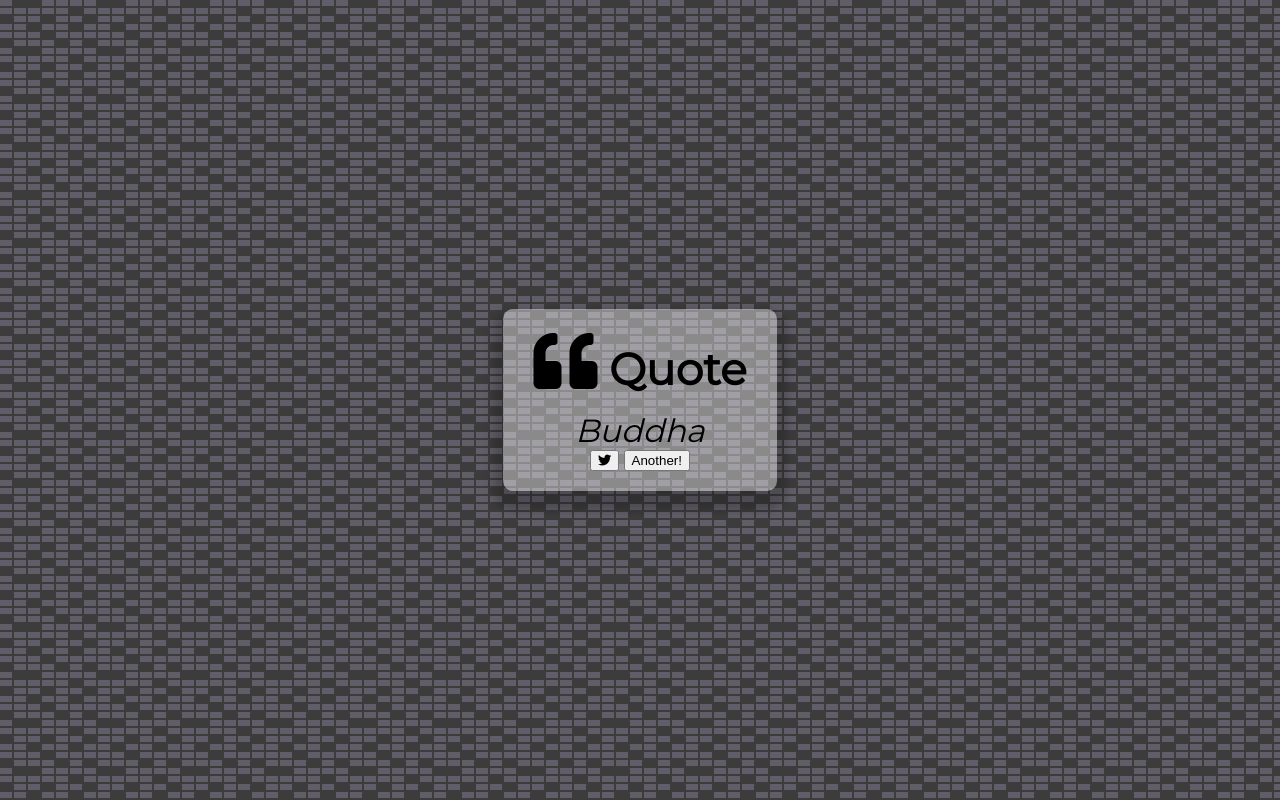
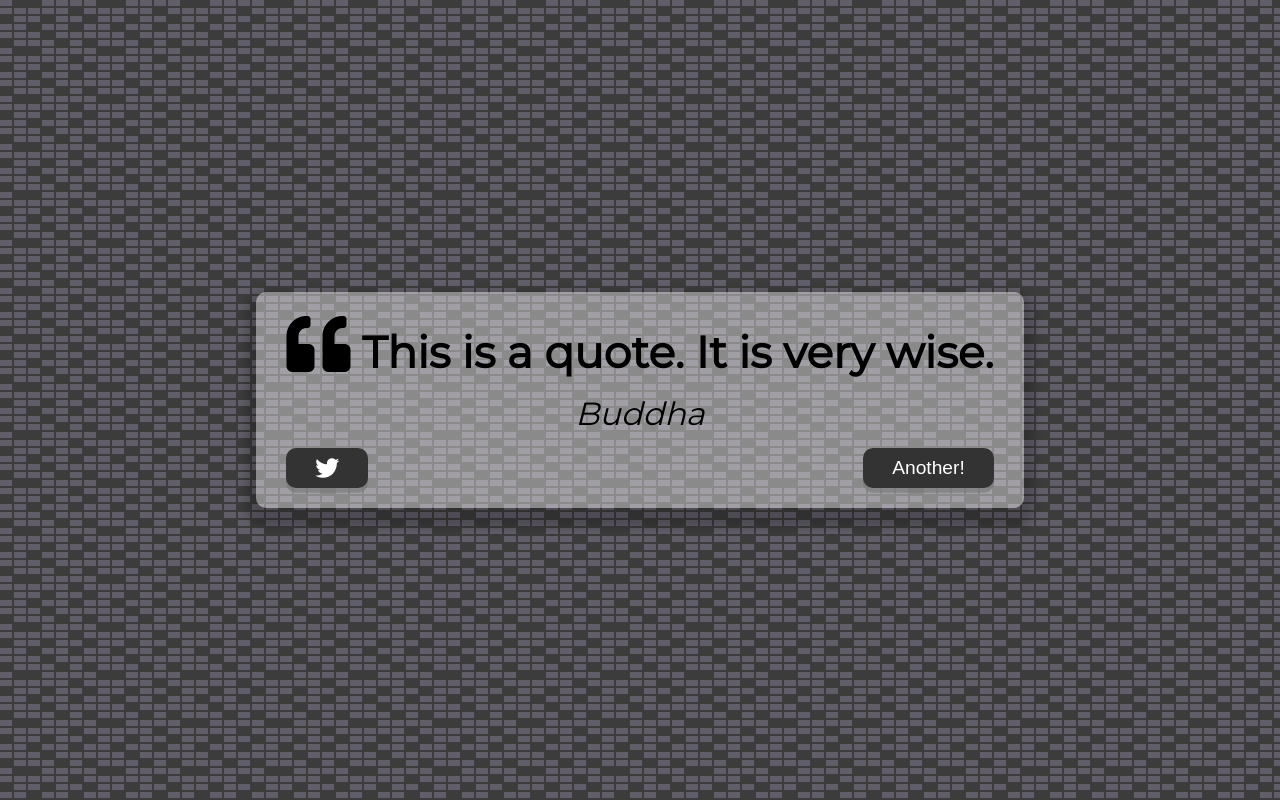
Before and after one commit to joeylking/QuoteGen, a plain HTML site: page index.html in a window 1280 px wide. Drawn offline with Linux system fonts and the light colour scheme.

Commit message:
Button styles

```diff
--- a/index.html
+++ b/index.html
@@ -24,7 +24,7 @@
       <!-- Quote -->
       <div class="quote-text">
         <i class="fas fa-quote-left"></i>
-        <span id="quote">Quote</span>
+        <span id="quote">This is a quote. It is very wise.</span>
       </div>
       <!-- Author -->
       <div class="quote-author">
--- a/style.css
+++ b/style.css
@@ -46,6 +46,42 @@ body {
   font-style: italic;
 }
 
+.button-container {
+  margin-top: 15px;
+  display: flex;
+  justify-content: space-between;
+}
+
+button {
+  cursor: pointer;
+  font-size: 1.2rem;
+  height: 2.5rem;
+  border: none;
+  border-radius: 10px;
+  color: white;
+  background: #333;
+  outline: none;
+  padding: 0.5rem 1.8rem;
+  box-shadow: 0 0.3rem rgba(121, 121, 121, 0.65);
+}
+
+button:hover {
+  filter: brightness(110%);
+}
+
+button:active {
+  transform: translate(0, 0.3rem);
+  box-shadow: 0 0.1rem rgba(121, 121, 121, 0.65);
+}
+
+.twitter-button:hover {
+  color: #38a1f3;
+}
+
+.fa-twitter {
+  font-size: 1.5rem;
+}
+
 @media screen and (max-width: 1000px) {
   .quote-container {
     margin: auto 10px;
```
